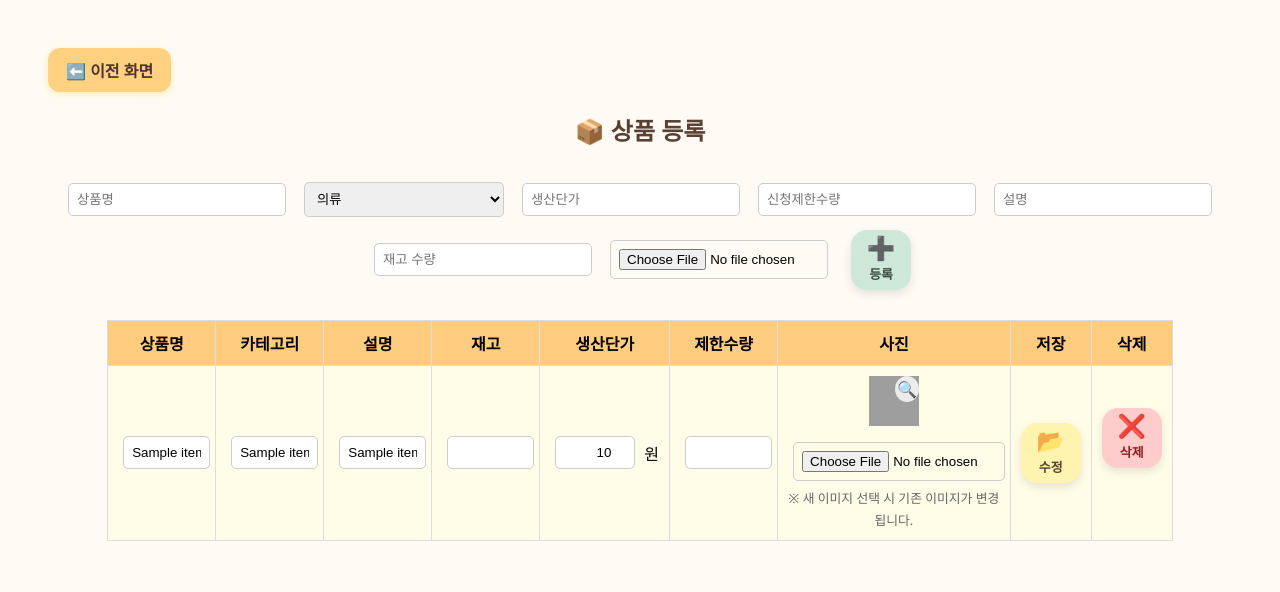
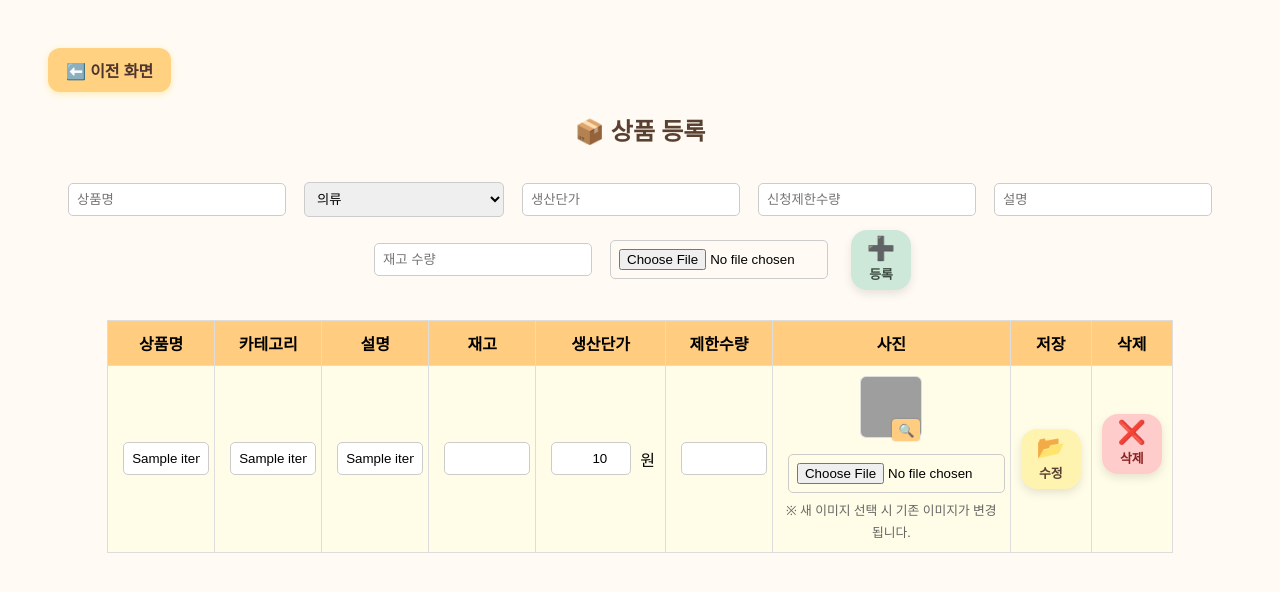
Before and after one commit to carrot0217/beautifulstore, a Flask app: page /admin/items in a window 1280 px wide. Shown: the top 592 px of the page. Run offline with Flask 3, Linux system fonts and the light colour scheme; the visitor is signed in with stand-in values (Sample User, id 1); a database or web service that is not in the repository returns one stand-in record (values such as "Sample title"); some libraries are stand-ins or nearby versions; grey boxes are pictures that could not be loaded.

```diff
--- a/app.py
+++ b/app.py
@@ -391,7 +391,7 @@ def delete_item(item_id):
 @app.route('/login', methods=['GET', 'POST'])
 def login():
     if request.method == 'POST':
-        user_id = request.form.get('user_id')
+        user_id = request.form.get('username')  # ✅ 여기 수정!
         password = request.form.get('password')
 
         if not user_id or not password:
@@ -406,12 +406,12 @@ def login():
         conn.close()
 
         if result:
-            db_password, is_admin, store, store_name = result
-            print("회원 로그인 - 매장명:", store)  # 확인위한 debug print
+            db_password, is_admin, store_name = result
+            print("회원 로그인 - 매장명:", store_name)
             if password == db_password:
                 session['user_id'] = user_id
                 session['is_admin'] = is_admin
-                session['store_name'] = store_name  # 대입 값 확인
+                session['store_name'] = store_name
 
                 if is_admin:
                     return redirect(url_for('dashboard'))
@@ -423,6 +423,7 @@ def login():
             flash('❌ 존재하지 않는 사용자입니다.')
 
     return render_template('login.html')
+
 
 # -------------------- 로그아웃 라우트 --------------------
 @app.route('/logout')
--- a/templates/admin_items.html
+++ b/templates/admin_items.html
@@ -15,8 +15,8 @@
     th { background-color: #ffcc80; }
     td { background-color: #fffde7; vertical-align: middle; }
     td input { width: 100%; box-sizing: border-box; }
-    .thumbnail { width: 50px; height: 50px; object-fit: cover; position: relative; }
-    .zoom-icon { position: absolute; top: 0; right: 0; background-color: rgba(255,255,255,0.8); padding: 2px; border-radius: 50%; cursor: pointer; }
+    .thumbnail { width: 60px; height: 60px; object-fit: cover; border: 1px solid #ddd; border-radius: 6px; }
+    .zoom-icon { position: absolute; bottom: 2px; right: 2px; background: #ffcc80; padding: 2px 6px; font-size: 0.8em; border-radius: 4px; cursor: pointer; box-shadow: 0 0 2px rgba(0,0,0,0.2); }
     .price-input-wrapper { display: flex; align-items: center; justify-content: center; gap: 4px; }
     .price-input-wrapper input { width: 80px; text-align: right; }
     .btn-edit, .btn-delete, .btn-add {
@@ -34,17 +34,13 @@
     .btn-emoji { display: block; font-size: 1.5em; line-height: 1.05; }
     .btn-label { display: block; font-size: 0.85em; margin-top: 4px; }
     .form-row { display: flex; justify-content: center; align-items: center; gap: 8px; margin-bottom: 20px; flex-wrap: wrap; }
-    #customModal { display: none; position: fixed; top: 0; left: 0; width: 100%; height: 100%;
-      background-color: rgba(0, 0, 0, 0.5); z-index: 9999; justify-content: center; align-items: center; }
-    #customModal .content {
-      background: white; padding: 30px 40px; border-radius: 20px;
-      box-shadow: 0 0 40px #fff8d8; text-align: center;
-    }
+    #customModal { display: none; position: fixed; top: 0; left: 0; width: 100%; height: 100%; background-color: rgba(0, 0, 0, 0.5); z-index: 9999; justify-content: center; align-items: center; }
+    #customModal .content { background: white; padding: 30px 40px; border-radius: 20px; box-shadow: 0 0 40px #fff8d8; text-align: center; }
   </style>
   <script>
     function openPopup(imageUrl) {
-      const popup = window.open('', 'ImagePopup', 'width=400,height=400');
-      popup.document.write('<img src="' + imageUrl + '" style="width=100%">');
+      const popup = window.open('', 'ImagePopup', 'width=600,height=600');
+      popup.document.write(`<img src="${imageUrl}" style="width:100%; height:auto;">`);
     }
     function openModal(icon, message) {
       document.getElementById('modalIcon').innerText = icon;
@@ -134,13 +130,15 @@
           </div>
         </td>
         <td><input type="number" name="max_request" value="{{ item[7] or 0 }}" required></td>
-    <td>
+        <td style="text-align: center;">
           {% if item[6] %}
           <div style="position: relative; display: inline-block;">
             <img src="{{ item[6] }}" class="thumbnail" onerror="this.style.display='none'">
             <span class="zoom-icon" onclick="openPopup('{{ item[6] }}')">🔍</span>
           </div>
-      {% else %}-{% endif %}
+          {% else %}
+            <span style="color: #bbb;"><i class="fas fa-image"></i> 없음</span>
+          {% endif %}
           <div style="margin-top: 6px;">
             <input type="file" name="image" accept="image/*">
             <small style="font-size: 0.8em; color: #666;">※ 새 이미지 선택 시 기존 이미지가 변경됩니다.</small>
```
Also changed, not shown: templates/user_home.html (+13 -2 lines). Lines whose indentation alone changed are shown as unchanged.
